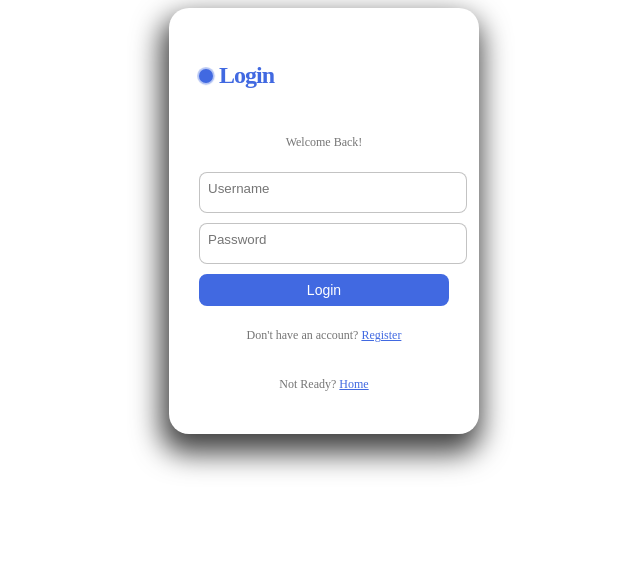
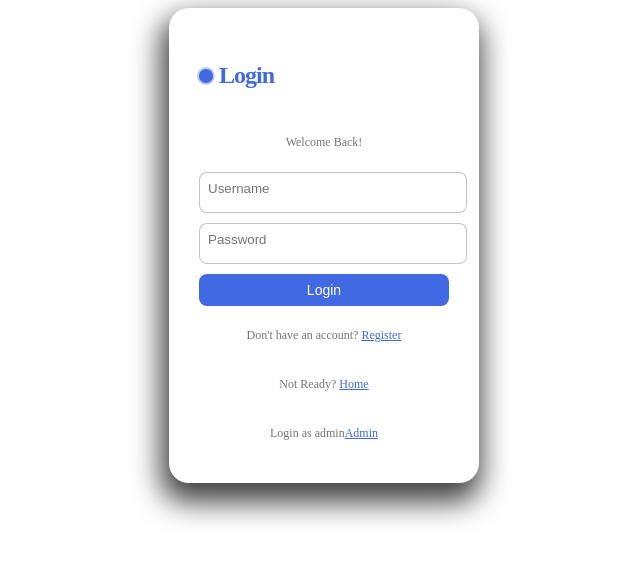
Before and after one commit to habert-kungu/cargo, a Django app: page /login/ in a window 1280 px wide. Shown: the top 562 px of the page, without its empty margins (316-956 px from the left). Run offline with Django 5.2, Linux system fonts and the light colour scheme.

Commit message:
adding admin url path

```diff
--- a/cargo/urls.py
+++ b/cargo/urls.py
@@ -20,5 +20,5 @@ from django.urls import include, path
 
 urlpatterns = [
     path("", include("route.urls")),
-    path("admin/", admin.site.urls),
+    path("admin/", admin.site.urls, name="admin"),
 ]
--- a/route/templates/cargo/login.html
+++ b/route/templates/cargo/login.html
@@ -26,6 +26,7 @@
 
       <p class="signin">Don't have an account? <a href="{% url 'register' %}">Register</a></p>
       <p class="signin">Not Ready? <a href="{% url 'index' %}">Home</a></p>
+      <p class="signin">Login as admin<a href="{% url 'admin:login' %}">Admin</a></p>
     </form>
   </body>
 </html>
```
